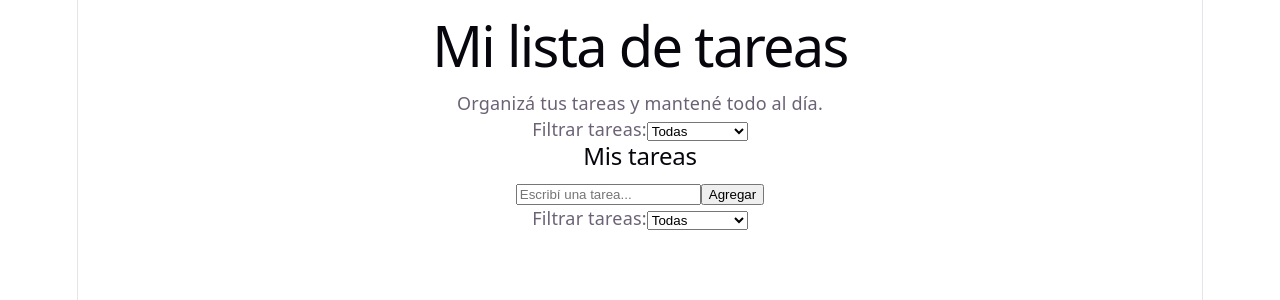
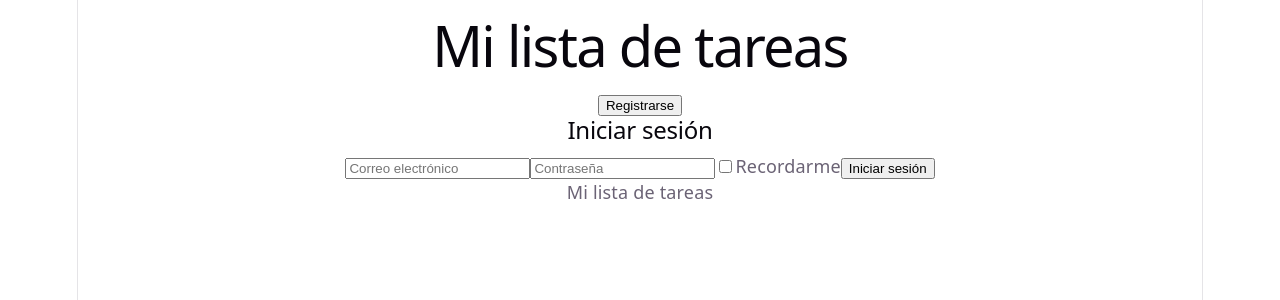
Before and after one commit to nadiabarolin/todo-list-react, a React (Vite) app: page / in a window 1280 px wide. Shown: the top 300 px of the page. Built offline with nearby package versions, Linux system fonts and the light colour scheme.

Commit message:
Login registro y arreglor de filtro de tareas

```diff
--- a/src/App.jsx
+++ b/src/App.jsx
@@ -1,16 +1,66 @@
+
+import { useEffect, useState } from 'react'
 import './App.css'
+import Layout from './components/Layout/Layout'
+import Login from './components/Login'
 import TaskList from './components/TaskList'
-import TaskFilter from './components/TaskFilter'
+import Register from './components/Register/Register'
 
 function App() {
+  const [isLoggedIn, setIsLoggedIn] = useState(false)
+  const [mostrarRegistro, setMostrarRegistro] = useState(false)
+  const [usuario, setUsuario] = useState(null)
+
+  useEffect(() => {
+    const sesion = localStorage.getItem('sesion')
+    const usuarioGuardado = localStorage.getItem('usuario')
+
+    if (usuarioGuardado) {
+      setUsuario(JSON.parse(usuarioGuardado))
+    }
+
+    if (sesion === 'activa' && usuarioGuardado) {
+      setIsLoggedIn(true)
+    }
+  }, [])
+
+  function cerrarSesion() {
+    setIsLoggedIn(false)
+    localStorage.removeItem('sesion')
+  }
+
+  function guardarUsuario(email, password) {
+    const nuevoUsuario = { email, password }
+
+    setUsuario(nuevoUsuario)
+    setMostrarRegistro(false)
+  }
+
+  function iniciarSesion() {
+    setIsLoggedIn(true)
+    setMostrarRegistro(false)
+  }
+
   return (
-    <>
-      <h1>Mi lista de tareas</h1>
-      <p>Organizá tus tareas y mantené todo al día.</p>
-      <TaskFilter />
-      <TaskList />
-
-    </>
+    <Layout
+      mostrarRegistro={() => setMostrarRegistro(true)}
+      cerrarSesion={cerrarSesion}
+      isLoggedIn={isLoggedIn}
+    >
+      {isLoggedIn ? (
+        <TaskList />
+      ) : mostrarRegistro ? (
+        <Register
+          volverAlLogin={() => setMostrarRegistro(false)}
+          guardarUsuario={guardarUsuario}
+        />
+      ) : (
+        <Login
+          usuario={usuario}
+          iniciarSesion={iniciarSesion}
+        />
+      )}
+    </Layout>
   )
 }
 
--- /dev/null
+++ b/src/components/Layout/Layout.jsx
@@ -0,0 +1,26 @@
+
+function Layout({ children, mostrarRegistro, cerrarSesion, isLoggedIn }) {
+  return (
+    <div className="app">
+      <header>
+        <h1>Mi lista de tareas</h1>
+
+        {isLoggedIn ? (
+          <button onClick={cerrarSesion}>Cerrar sesión</button>
+        ) : (
+          <button onClick={mostrarRegistro}>Registrarse</button>
+        )}
+      </header>
+
+      <main>
+        {children}
+      </main>
+
+      <footer>
+        <p>Mi lista de tareas</p>
+      </footer>
+    </div>
+  )
+}
+
+export default Layout
--- /dev/null
+++ b/src/components/Login.jsx
@@ -0,0 +1,68 @@
+import { useState } from 'react'
+
+function Login({ usuario, iniciarSesion }) {
+  const [email, setEmail] = useState('')
+  const [password, setPassword] = useState('')
+  const [recordarme, setRecordarme] = useState(false)
+
+  function manejarLogin(event) {
+    event.preventDefault()
+
+    if (!usuario) {
+      alert('Primero tenés que registrarte')
+      return
+    }
+
+    if (
+      email === usuario.email &&
+      password === usuario.password
+    ) {
+      if (recordarme) {
+        localStorage.setItem('sesion', 'activa')
+      } else {
+        localStorage.removeItem('sesion')
+      }
+
+      iniciarSesion()
+    } else {
+      alert('Correo o contraseña incorrectos')
+    }
+  }
+
+  return (
+    <section>
+      <h2>Iniciar sesión</h2>
+
+      <form onSubmit={manejarLogin}>
+        <input
+          type="email"
+          placeholder="Correo electrónico"
+          value={email}
+          onChange={(event) => setEmail(event.target.value)}
+          required
+        />
+
+        <input
+          type="password"
+          placeholder="Contraseña"
+          value={password}
+          onChange={(event) => setPassword(event.target.value)}
+          required
+        />
+
+        <label>
+          <input
+            type="checkbox"
+            checked={recordarme}
+            onChange={(event) => setRecordarme(event.target.checked)}
+          />
+          Recordarme
+        </label>
+
+        <button type="submit">Iniciar sesión</button>
+      </form>
+    </section>
+  )
+}
+
+export default Login
--- /dev/null
+++ b/src/components/Register/Register.jsx
@@ -0,0 +1,77 @@
+
+import { useState } from 'react'
+
+function Register({ volverAlLogin, guardarUsuario }) {
+  const [email, setEmail] = useState('')
+  const [password, setPassword] = useState('')
+  const [confirmPassword, setConfirmPassword] = useState('')
+
+  function manejarRegistro(event) {
+    event.preventDefault()
+
+    if (
+      email.trim() === '' ||
+      password === '' ||
+      confirmPassword === ''
+    ) {
+      alert('Completá todos los campos')
+      return
+    }
+
+    if (password !== confirmPassword) {
+      alert('Las contraseñas no coinciden')
+      return
+    }
+
+    const nuevoUsuario = {
+      email: email.trim(),
+      password: password,
+    }
+
+    localStorage.setItem('usuario', JSON.stringify(nuevoUsuario))
+
+    guardarUsuario(nuevoUsuario.email, nuevoUsuario.password)
+
+    alert('Registro exitoso')
+    volverAlLogin()
+  }
+
+  return (
+    <section>
+      <h2>Registrarse</h2>
+
+      <form onSubmit={manejarRegistro}>
+        <input
+          type="email"
+          placeholder="Correo electrónico"
+          value={email}
+          onChange={(event) => setEmail(event.target.value)}
+          required
+        />
+
+        <input
+          type="password"
+          placeholder="Contraseña"
+          value={password}
+          onChange={(event) => setPassword(event.target.value)}
+          required
+        />
+
+        <input
+          type="password"
+          placeholder="Confirmar contraseña"
+          value={confirmPassword}
+          onChange={(event) => setConfirmPassword(event.target.value)}
+          required
+        />
+
+        <button type="submit">Registrarse</button>
+        <button type="button" onClick={volverAlLogin}>
+          Volver a iniciar sesión
+        </button>
+      </form>
+    </section>
+  )
+}
+
+export default Register
--- a/src/components/TaskFilter.jsx
+++ b/src/components/TaskFilter.jsx
@@ -1,9 +1,13 @@
-function TaskFilter() {
+function TaskFilter({ filtro, setFiltro }) {
   return (
     <div>
       <label htmlFor="filtro">Filtrar tareas:</label>
 
-      <select id="filtro">
+      <select
+        id="filtro"
+        value={filtro}
+        onChange={(event) => setFiltro(event.target.value)}
+      >
         <option value="todas">Todas</option>
         <option value="completadas">Completadas</option>
         <option value="pendientes">Pendientes</option>
```
Also changed, not shown: src/components/Layout/Footer.jsx (added), src/components/Layout/Navbar.jsx (added).
